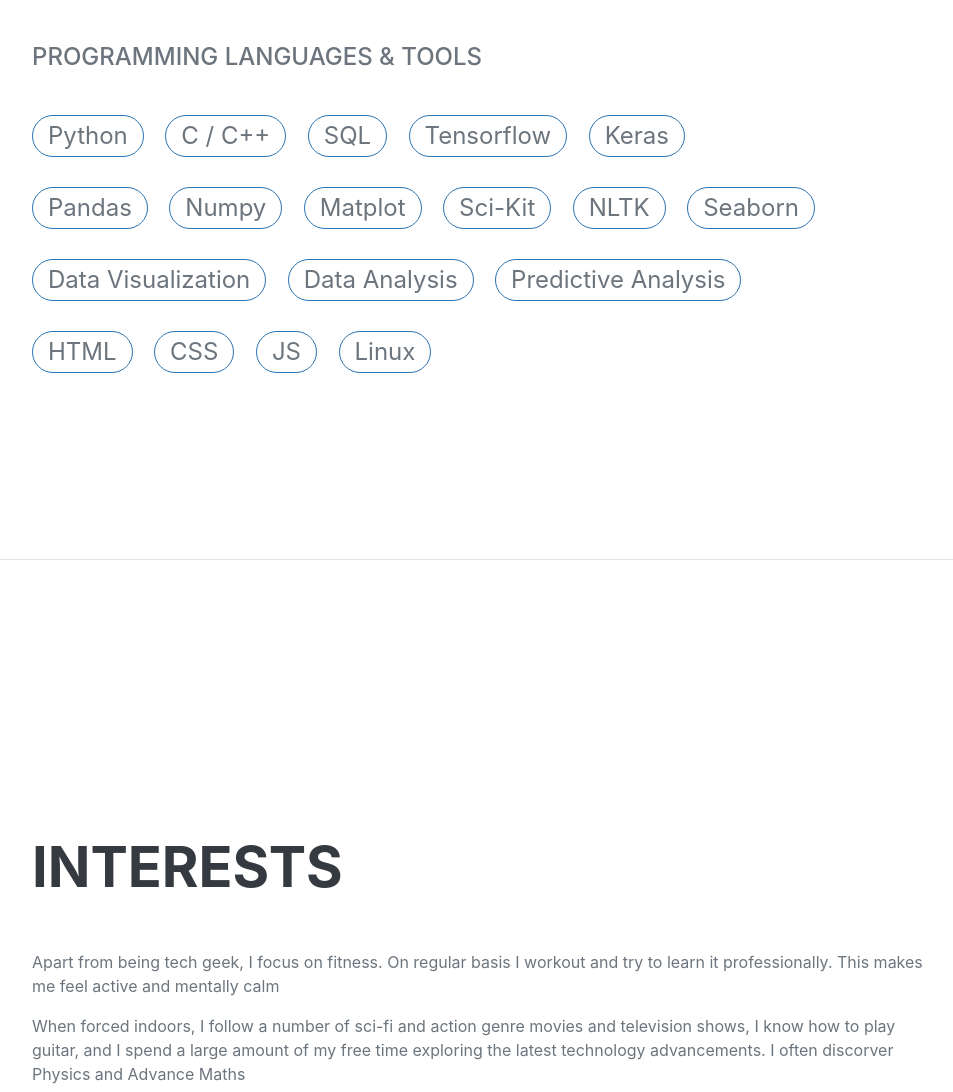
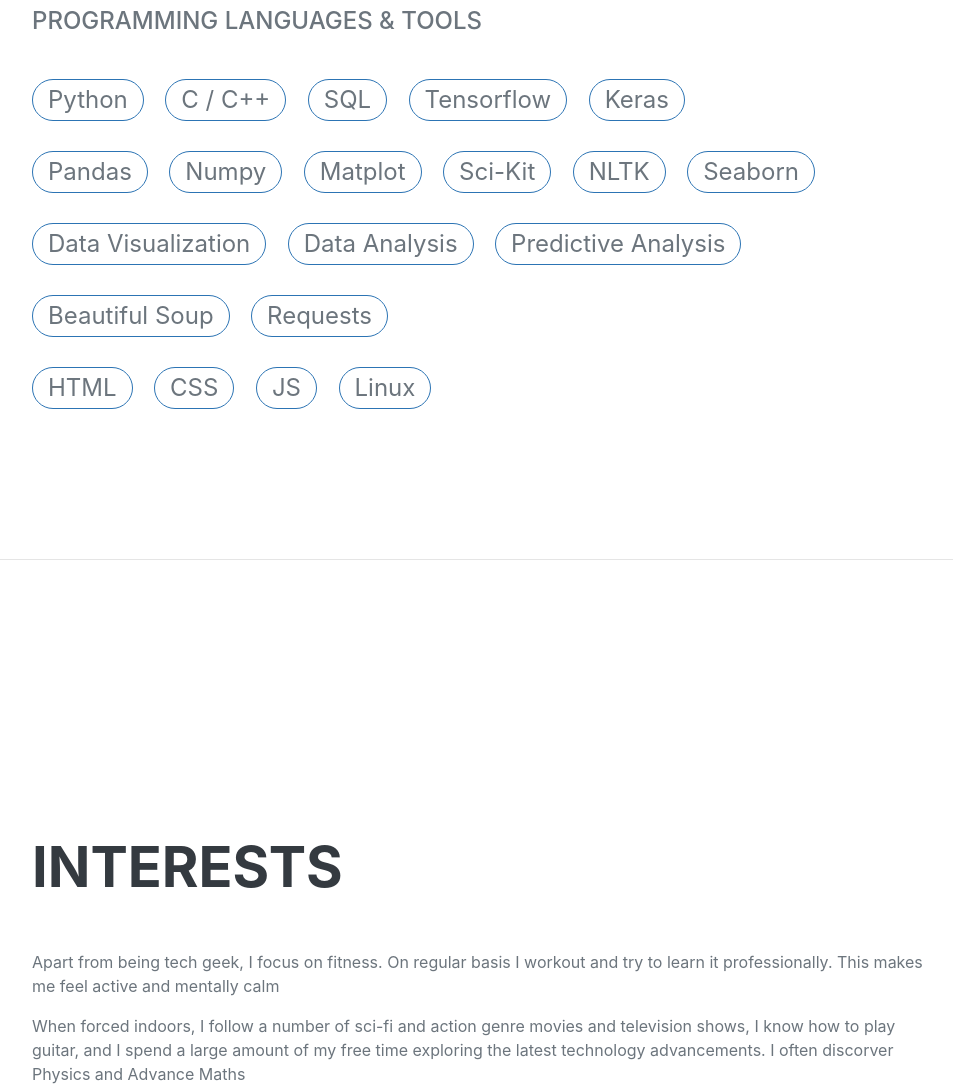
Before and after one commit to rafayaar/profile, a plain HTML site: page index.html in a window 1280 px wide. Shown: the part 3493-4585 px from the top of the page, without its empty margins (288-1241 px from the left). Drawn offline with nearby package versions, Linux system fonts and the light colour scheme; a web font is replaced by a local one.

Commit message:
Update index.html

```diff
--- a/index.html
+++ b/index.html
@@ -160,6 +160,9 @@
                         <li class="list-inline-item"><div id= "rcorners1">Data Visualization</div></li>
                         <li class="list-inline-item"><div id= "rcorners1">Data Analysis</div></li>
                         <li class="list-inline-item"><div id= "rcorners1">Predictive Analysis</div></li>
+                        <br>
+                        <li class="list-inline-item"><div id= "rcorners1">Beautiful Soup</div></li>
+                        <li class="list-inline-item"><div id= "rcorners1">Requests</div></li>
 
                         <br>
                         <li class="list-inline-item"><div id= "rcorners1">HTML</div></li>
```
